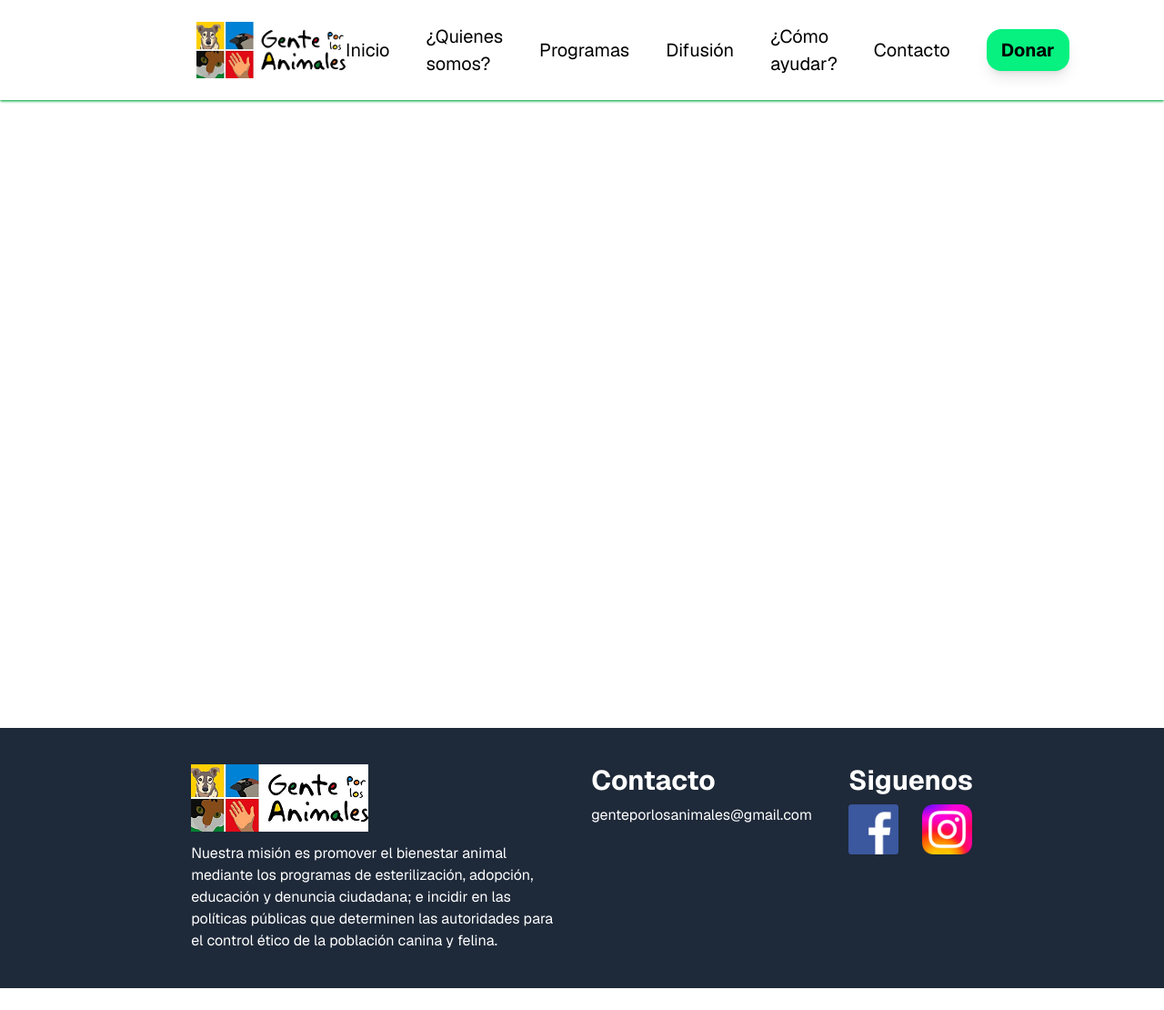
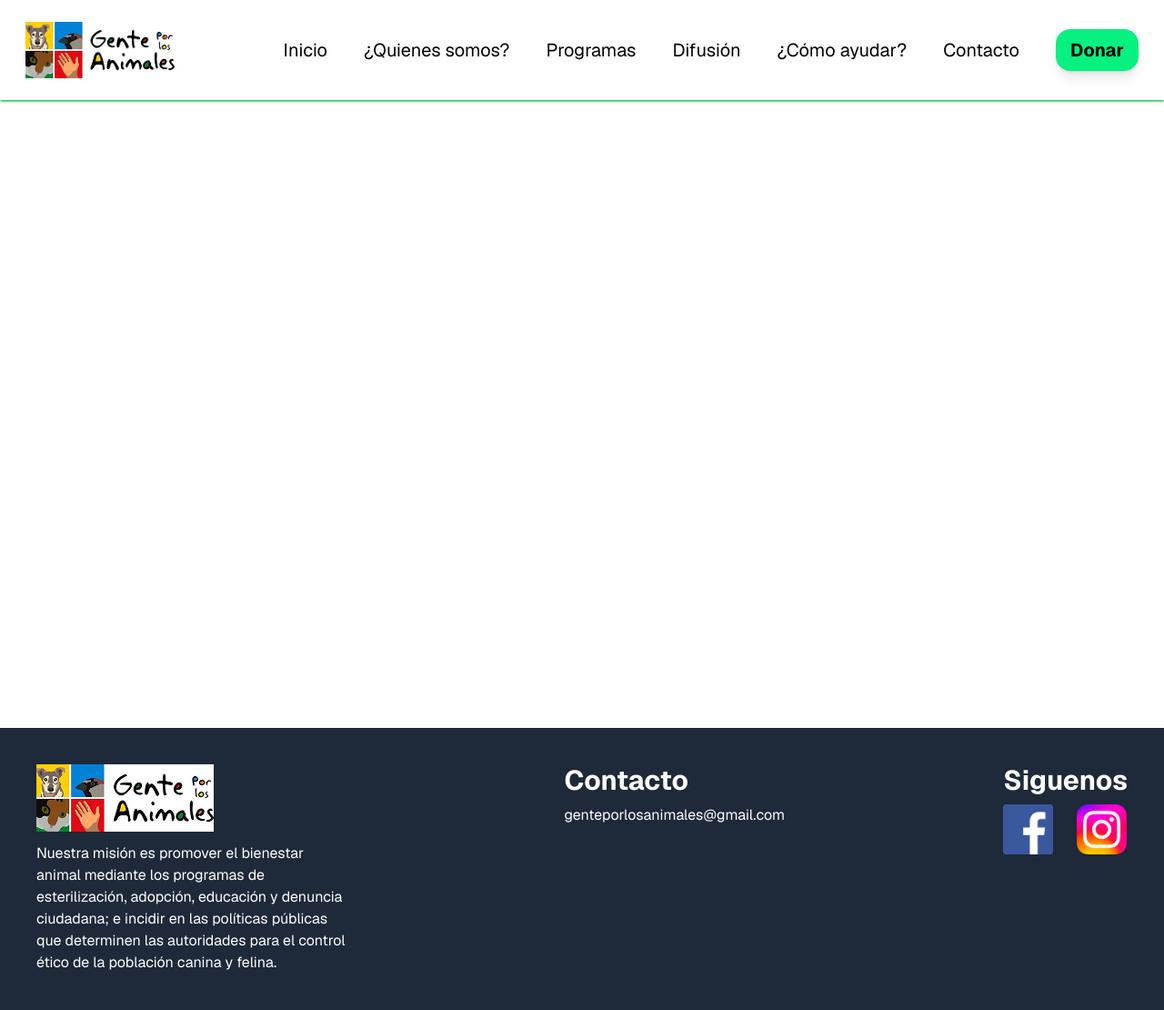
Before and after one commit to FoxCoding-CETYS/Gente-por-los-animales-WebSite, a Next.js app in the folder gxla/: page / in a window 1280 px wide. Shown: the whole page at 91% size. Before the commit the page ends 1086 px from the top, so only its background shows below. Built offline with nearby package versions, Linux system fonts and the light colour scheme.

Commit message:
refactor(layout): wrap Image and ul with div and adjust footer and header gap variable
Updated layout structure for better alignment and spacing.
- Wrapped Image and ul with div in header component to use gap.
- Adjusted footer and header gap variable to maintain consistent spacing

```diff
--- a/gxla/components/layout/footer.tsx
+++ b/gxla/components/layout/footer.tsx
@@ -4,7 +4,7 @@ import Image from "next/image";
 export function Footer(){
     return(
         <>
-        <div className="flex flex-col md:flex-row justify-center gap-10 bg-[#1E2939] text-white px-10 py-10">
+        <div className="flex flex-col md:flex-row justify-center lg:gap-[20%] md:gap-[12%] sm:gap-8 bg-[#1E2939] text-white px-10 py-10">
             <div className="md:w-1/3">
                 <Image
                 src="/GXLA_Logo.png"
--- a/gxla/components/layout/header.tsx
+++ b/gxla/components/layout/header.tsx
@@ -9,36 +9,41 @@ export function Header(){
     const [isOpen, setIsOpen] = useState(false);
     return(
         <nav className="fixed top-0 left-0 w-screen bg-white backdrop-blur-md z-1000 shadow-sm shadow-[#00A63E] text-black">
-            <div className="flex items-center justify-between h-full px-4 py-2 mx-5 md:mx-12 lg:mx-50 my-4">
+            <div className="flex items-center justify-between h-full px-2 py-2 mx-5 my-4 gap-10">
+                <div>
                     <Image
                         src="/GXLA_Logo.png"
                         alt="Logo"
                         width={164}
                         height={74}
                     />
-            <ul className="hidden md:flex justify-end space-x-5 gap-5 items-center">
-                <li className="text-[20px] hover:underline hover:underline-offset-4 hover:decoration-[#06F180] transition-all duration-300 hover:scale-105 origin-center">
+                </div>
+            <div>
+                <ul className="hidden md:flex justify-center space-x-5 lg:gap-5 md:gap-2 items-center">
+                    <li className="lg:text-[20px] md:text-[14px] hover:underline hover:underline-offset-4 hover:decoration-[#06F180] transition-all duration-300 hover:scale-105 origin-center">
                         <Link href="/">Inicio</Link>
                     </li>
-                <li className="text-[20px] hover:underline hover:underline-offset-4 hover:decoration-[#06F180] transition-all duration-300 hover:scale-105 origin-center">
+                    <li className="lg:text-[20px] md:text-[14px] hover:underline hover:underline-offset-4 hover:decoration-[#06F180] transition-all duration-300 hover:scale-105 origin-center">
                         <Link href="/nosotros">¿Quienes somos?</Link>
                     </li>
-                <li className="text-[20px] hover:underline hover:underline-offset-4 hover:decoration-[#06F180] transition-all duration-300 hover:scale-105 origin-center">
+                    <li className="lg:text-[20px] md:text-[14px] hover:underline hover:underline-offset-4 hover:decoration-[#06F180] transition-all duration-300 hover:scale-105 origin-center">
                         <Link href="#Contacto">Programas</Link>
                     </li>
-                <li className="text-[20px] hover:underline hover:underline-offset-4 hover:decoration-[#06F180] transition-all duration-300 hover:scale-105 origin-center">
+                    <li className="lg:text-[20px] md:text-[14px] hover:underline hover:underline-offset-4 hover:decoration-[#06F180] transition-all duration-300 hover:scale-105 origin-center">
                         <Link href="/difusion">Difusión</Link>
                     </li>
-                <li className="text-[20px] hover:underline hover:underline-offset-4 hover:decoration-[#06F180] transition-all duration-300 hover:scale-105 origin-center">
+                    <li className="lg:text-[20px] md:text-[14px] hover:underline hover:underline-offset-4 hover:decoration-[#06F180] transition-all duration-300 hover:scale-105 origin-center">
                         <Link href="/acciones">¿Cómo ayudar?</Link>
                     </li>
-                <li className="text-[20px] hover:underline hover:underline-offset-4 hover:decoration-[#06F180] transition-all duration-300 hover:scale-105 origin-center">
+                    <li className="lg:text-[20px] md:text-[14px] hover:underline hover:underline-offset-4 hover:decoration-[#06F180] transition-all duration-300 hover:scale-105 origin-center">
                         <Link href="#Contacto">Contacto</Link>
                     </li>
-                <li className="text-[20px] bg-[#06F180] shadow-lg py-2 px-4 font-bold rounded-2xl transition-all hover:scale-105 cursor-pointer">
+                    <li className="lg:text-[20px] md:text-[14px] bg-[#06F180] shadow-lg py-2 px-4 font-bold rounded-2xl transition-all hover:scale-105 cursor-pointer">
                         <Link href="#Donar">Donar</Link>
                     </li>
                 </ul>
+            </div>
+
 
             {!isOpen && (
 
```
Lines whose indentation alone changed are shown as unchanged.
